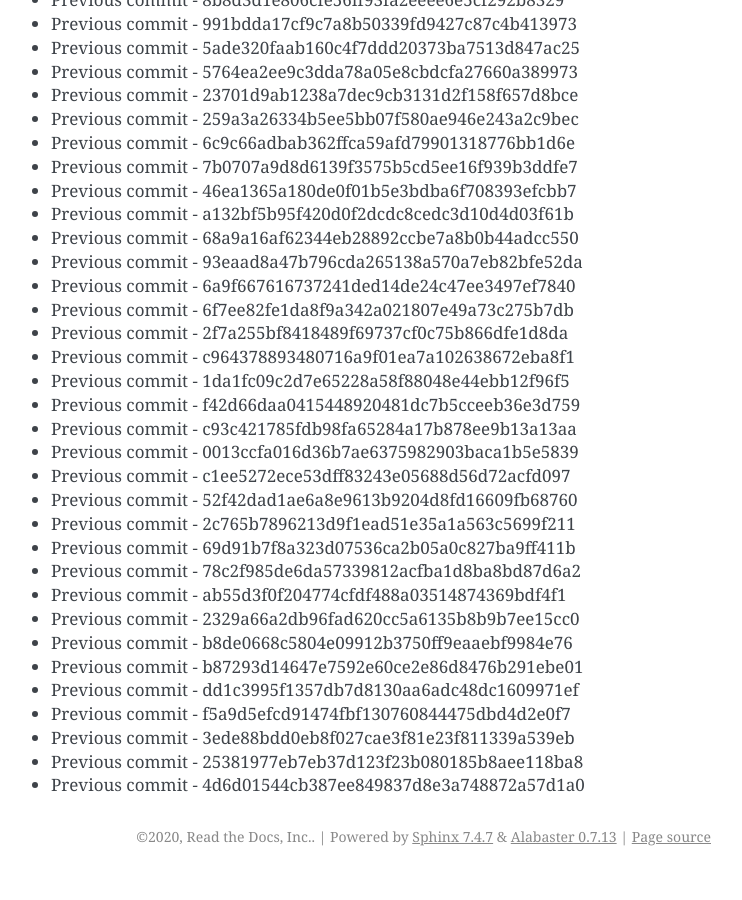
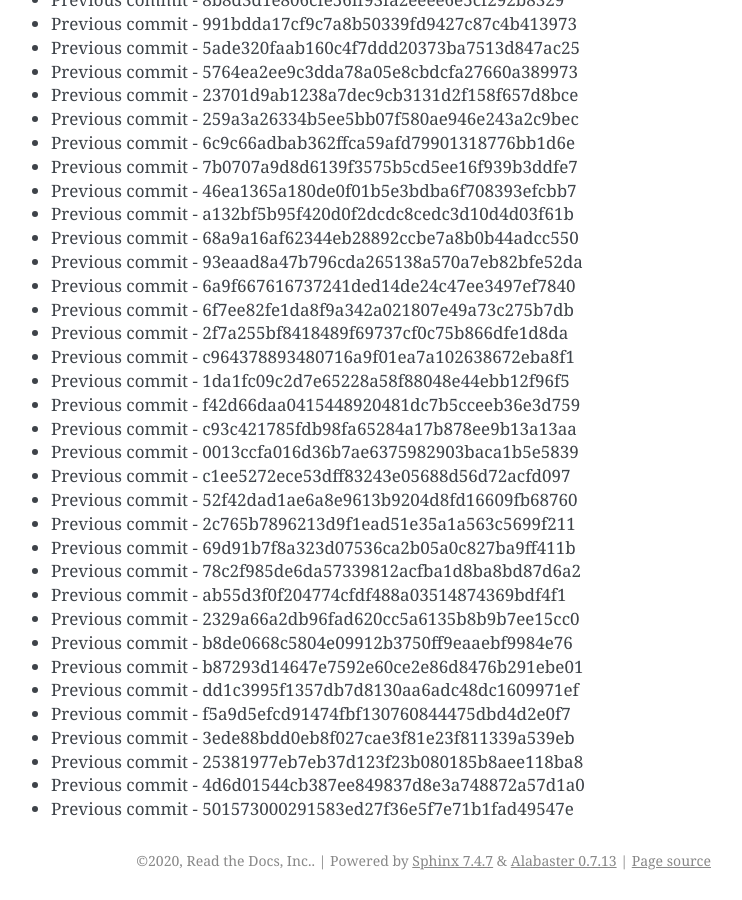
Before and after one commit to readthedocs/rtd-git-stresstest, a Sphinx documentation site: the page built from docs/updates.rst, in a window 1280 px wide and 900 px high, scrolled down 47440 px. Shown: the whole window, without its empty margins (399-1141 px from the left). Built offline with Sphinx 7.4.7, drawn with Linux system fonts in a browser that asks for light colours; before the commit the page ends 48316 px from its top, so only the background shows below that.

Commit message:
Generating commit from previous: 501573000291583ed27f36e5f7e71b1fad49547e

```diff
--- a/docs/updates.rst
+++ b/docs/updates.rst
@@ -2025,3 +2025,4 @@ It can be tested for any performance characteristics.
 * Previous commit - 3ede88bdd0eb8f027cae3f81e23f811339a539eb
 * Previous commit - 25381977eb7eb37d123f23b080185b8aee118ba8
 * Previous commit - 4d6d01544cb387ee849837d8e3a748872a57d1a0
+* Previous commit - 501573000291583ed27f36e5f7e71b1fad49547e
```
